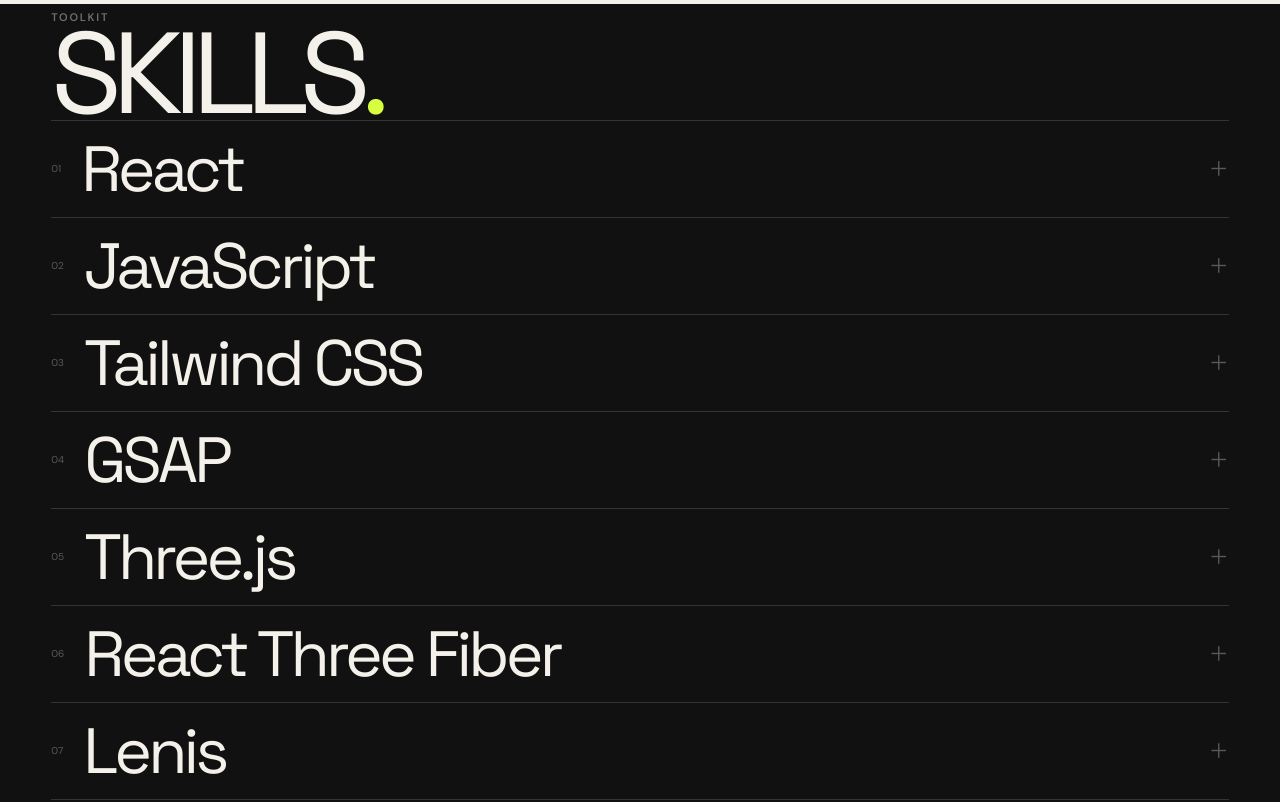
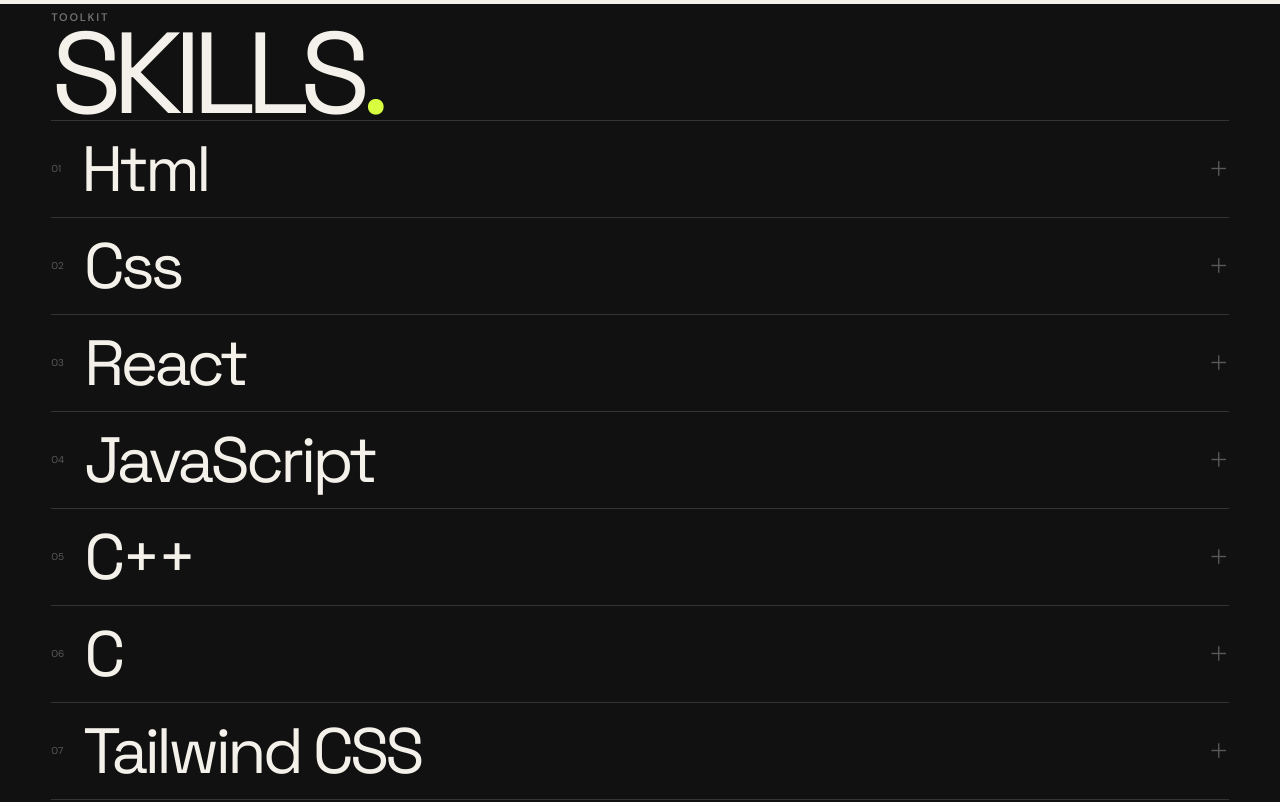
Before and after one commit to priyanka06152024/My-portfolio, a React (Vite) app: page /about in a window 1280 px wide. Shown: the part 1200-2002 px from the top of the page. Built offline with nearby package versions, Linux system fonts and the light colour scheme.

Commit message:
some  small changes

```diff
--- a/src/sections/About/Skills.jsx
+++ b/src/sections/About/Skills.jsx
@@ -1,13 +1,16 @@
 import { useState } from "react";
 
 const skills = [
+  "Html",
+  "Css",
   "React",
   "JavaScript",
+  "C++",
+  "C",
   "Tailwind CSS",
   "GSAP",
   "Three.js",
   "React Three Fiber",
-  "Lenis",
   "Git / GitHub",
 ];
 
```
